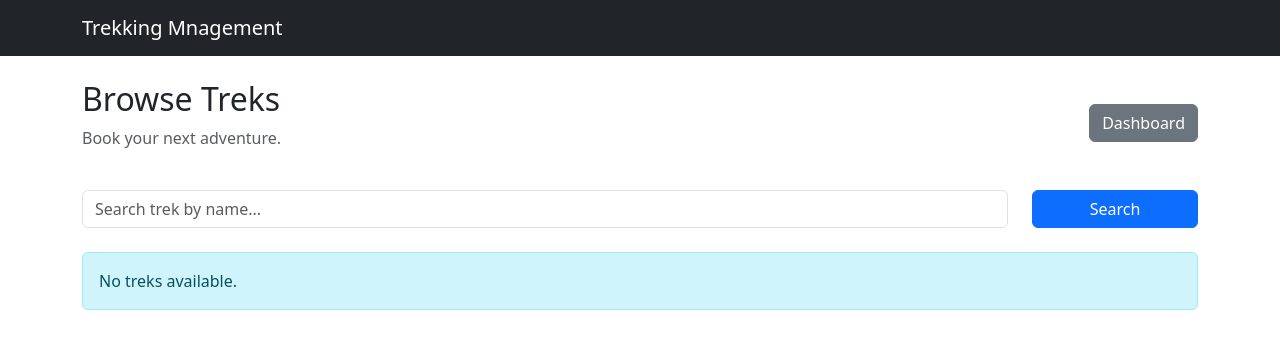
After one commit to 24f1002360/trekking-management-app, a Flask app: page /user/browse-treks in a window 1280 px wide. The commit adds this page. Shown: the top 349 px of the page. Run offline with Flask 3, Linux system fonts and the light colour scheme; the visitor is signed in with stand-in values (Sample User, id 1); data that the repository does not hold is empty.

Commit message:
Milestone-5 added user dashboard and user module

```diff
--- a/routes/user.py
+++ b/routes/user.py
@@ -1,8 +1,108 @@
-from flask import Blueprint , render_template, session, redirect, url_for
+from flask import Blueprint , render_template, session, redirect, url_for, request, flash
+from werkzeug.security import generate_password_hash
+from models import db , Trekker, Trek , Booking
 user = Blueprint( 'user' , __name__ )
 
 @user.route("/user/dashboard")
 def dashboard():
     if session.get('role') != 'Trekker':
         return redirect(url_for('auth.login'))
-    return render_template('user_dashboard.html')
+    trekker = Trekker.query.get(session['trekker_id'])
+    total_bookings = Booking.query.filter_by(trekker_id = trekker.trekker_id, status='Booked').count()
+    upcoming = Booking.query.join(Trek).filter(Booking.trekker_id == trekker.trekker_id,
+                                               Booking.status == 'Booked',
+                                               Trek.status == 'open').count()
+    completed = Booking.query.join(Trek).filter(
+        Booking.trekker_id == trekker.trekker_id,
+        Trek.status == 'completed'
+    ).count()
+
+    return render_template('user_dashboard.html',
+                           trekker=trekker,
+                           total_bookings=total_bookings,
+                           upcoming=upcoming,
+                           completed=completed)
+
+
+
+@user.route('/user/browse-treks')
+def browse_treks():
+    if session.get('role')!='Trekker':
+        return redirect(url_for('auth.login'))
+    search = request.args.get('search', '')
+    if search :
+        treks = Trek.query.filter(Trek.status=='open', Trek.name.ilike(f'%{search}%')).all()
+    else:
+        treks=Trek.query.filter_by(status='open').all()
+    return render_template('browse_treks.html', treks=treks, search=search )
+@user.route('/user/book/<int:trek_id>')
+def book_trek(trek_id):
+    if session.get('role')!= 'Trekker':
+        return redirect(url_for('auth.login'))
+    trekker= Trekker.query.get(session['trekker_id'])
+    trek= Trek.query.get_or_404(trek_id)
+    if trek.status !='open':
+        flash('Booking is closed.', 'danger')
+        return redirect(url_for('user.browse_treks'))
+    if trek.available_slots <=0:
+        flash('No slots available.', 'danger')
+        return redirect(url_for('user.browse_treks'))
+    existing = Booking.query.filter_by(trekker_id=trekker.trekker_id, trek_id=trek.trek_id, status='Booked').first()
+    if existing:
+        flash('You have already booked this trek.', 'warning')
+        return redirect(url_for('user.browse_treks'))
+    booking = Booking(trekker_id= trekker.trekker_id, trek_id= trek_id, status='Booked')
+    trek.available_slots -= 1
+    db.session.add(booking)
+    db.session.commit()
+    flash('Trek booked successfully!', 'success')
+    return redirect(url_for('user.my_bookings'))
+
+
+
+@user.route('/user/my-bookings')
+def my_bookings():
+    if session.get('role')!= 'Trekker':
+        return redirect(url_for('auth.login'))
+    bookings = Booking.query.filter_by(trekker_id=session['trekker_id']).all()
+    return render_template('my_bookings.html', bookings=bookings)
+
+@user.route('/user/cancel-booking/<int:booking_id>')
+def cancel_bookings(booking_id):
+    if session.get('role')!= 'Trekker':
+        return redirect(url_for('auth.login'))
+    booking= Booking.query.get_or_404(booking_id)
+    if booking.trekker_id != session['trekker_id']:
+        flash('Unauthorized Access', 'danger')
+        return redirect(url_for('user.my_bookings'))
+    if booking.status == 'Cancelled':
+        flash('Booking already cancelled.', 'warning')
+        return redirect(url_for('user.my_bookings'))
+    booking.status='Cancelled'
+    booking.trek.available_slots +=1
+    db.session.commit()
+    flash('Booking cancelled successfully!', 'success')
+    return redirect(url_for('user.my_bookings'))
+
+
+@user.route('/user/profile')
+def profile():
+    if session.get('role') != 'Trekker':
+        return redirect(url_for('auth.login'))
+    trekker = Trekker.query.get(session['trekker_id'])
+    return render_template('profile.html', trekker=trekker)
+@user.route('/user/edit-profile', methods=['GET', 'POST'])
+def edit_profile():
+    if session.get('role') != 'Trekker':
+         return redirect(url_for('auth.login'))
+    trekker= Trekker.query.get(session['trekker_id'])
+    if request.method =='GET':
+        return render_template('edit_profile.html', trekker=trekker)
+    trekker.name= request.form['name']
+    trekker.phone= request.form['phone']
+    password = request.form['password']
+    if password:
+        trekker.hash_password= generate_password_hash(password)
+    db.session.commit()
+    flash('Profile updated successfully!', 'success')
+    return redirect(url_for('user.profile'))
--- /dev/null
+++ b/templates/browse_treks.html
@@ -0,0 +1,72 @@
+{% extends 'base.html' %}
+{% block content %}
+<div class='d-flex justify-content-between align-items-center mb-4'>
+    <div>
+        <h2> Browse Treks</h2>
+        <p class='text-muted'>
+            Book your next adventure.
+        </p>
+    </div>
+    <a href='{{ url_for('user.dashboard')}}' class='btn btn-secondary'>
+        Dashboard
+    </a>
+</div>
+<form method='GET' action='{{ url_for('user.browse_treks')}}' class='row mb-4'>
+    <div class='col-md-10'>
+        <input type='text' class='form-control' name='search' placeholder='Search trek by name...' value='{{ search}}'>
+    </div>
+    <div class='col-md-2'>
+        <button class='btn btn-primary w-100'> Search </button>
+    </div>
+</form>
+{% if treks %}
+<div class='card shadow'>
+    <div class='card-header bg-success text-white'>
+        <h5 class='mb-0'> Available Treks</h5>
+    </div>
+    <div class='card-body'>
+        <table class='table table-hover align-middle'>
+            <thead class='table-dark'>
+                <tr>
+                    <th>ID </th>
+                    <th> Name </th>
+                    <th> Location </th>
+                    <th> Difficulty </th>
+                    <th> Duration </th>
+                    <th> Slots </th>
+                    <th> Action</th>
+                </tr>
+            </thead>
+            <tbody>
+            {% for trek in treks %}
+            <tr>
+                <td > {{ trek.trek_id}}</td>
+                <td> {{ trek.name}}</td>
+                <td> {{ trek.location }}</td>
+                <td> {% if trek.difficulty == 'Easy' %}
+                    <span class='badge bg-success'>Easy</span>
+                    {% elif trek.difficulty =='Medium' %}
+                    <span class='badge bg-warning text-dark'>Medium</span>
+                    {% else %}
+                    <span class='badge bg-danger'> Hard</span>
+                    {% endif %}
+                </td>
+                <td>{{ trek.duration }} Days</td>
+                <td> {{trek.available_slots }}</td>
+                <td>
+                    <a href='{{ url_for('user.book_trek', trek_id=trek.trek_id)}}' class='btn btn-success btn-sm'>
+                        Book
+                    </a>
+                </td>
+            </tr>
+            {% endfor%}
+            </tbody>
+        </table>
+    </div>
+</div>
+{% else %}
+<div class='alert alert-info'>
+    No treks available.
+</div>
+{% endif %}
+{% endblock %}
--- a/templates/staff_dashboard.html
+++ b/templates/staff_dashboard.html
@@ -9,7 +9,7 @@
 </div>
 <div class='row g-4'>
     <div class='col-md-4'>
-        <div class='card shadow border=primary'>
+        <div class='card shadow border-primary'>
             <div class='card-body text-center'>
                 <h5 > Total Assigned Treks </h5>
                 <h1 >{{ total_assigned}} </h1>
```
Also changed, not shown: templates/edit_profile.html (added, +40 -0 lines), templates/my_bookings.html (added, +69 -0 lines), templates/profile.html (added, +43 -0 lines), templates/user_dashboard.html (+50 -9 lines).
